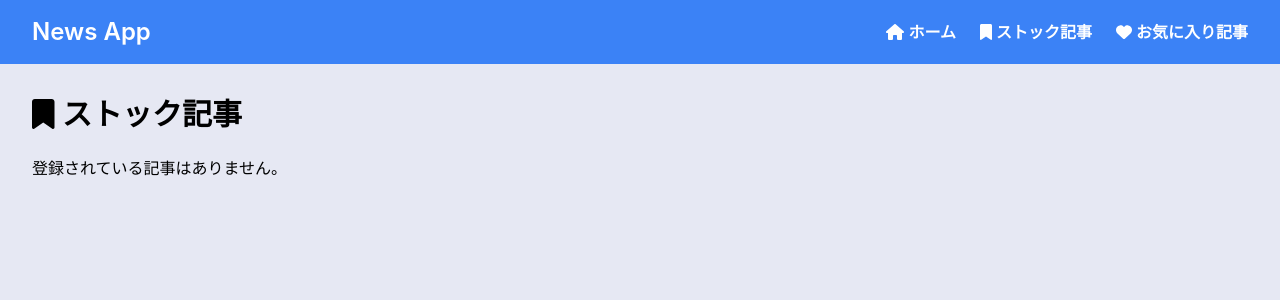
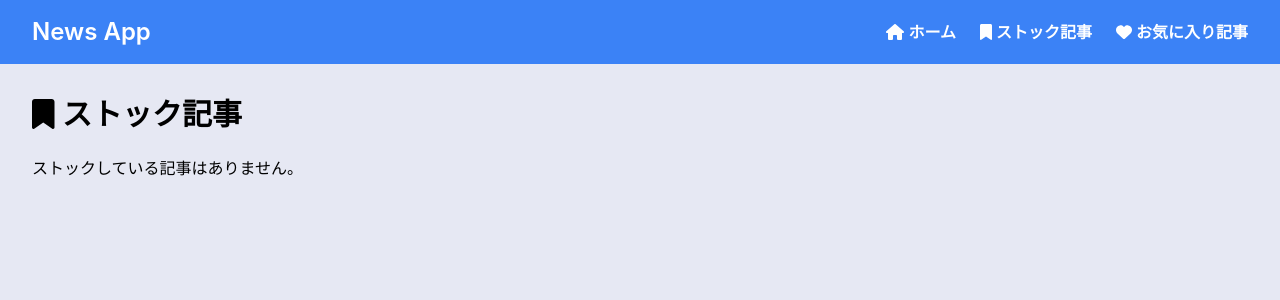
Before and after one commit to hukuryo/React-New-App, a React (Create React App) app: page /stock in a window 1280 px wide. Shown: the top 300 px of the page. Built offline with nearby package versions, Linux system fonts and the light colour scheme.

Commit message:
記事がない時のテキストを修正

```diff
--- a/src/routes/Stock.tsx
+++ b/src/routes/Stock.tsx
@@ -32,7 +32,7 @@ export const Stock = () => {
         <>
           <NewsList
             articles={clips}
-            noArticleMessage={"登録されている記事はありません。"}
+            noArticleMessage={"ストックしている記事はありません。"}
           />
           <ScrollUp />
         </>
```
